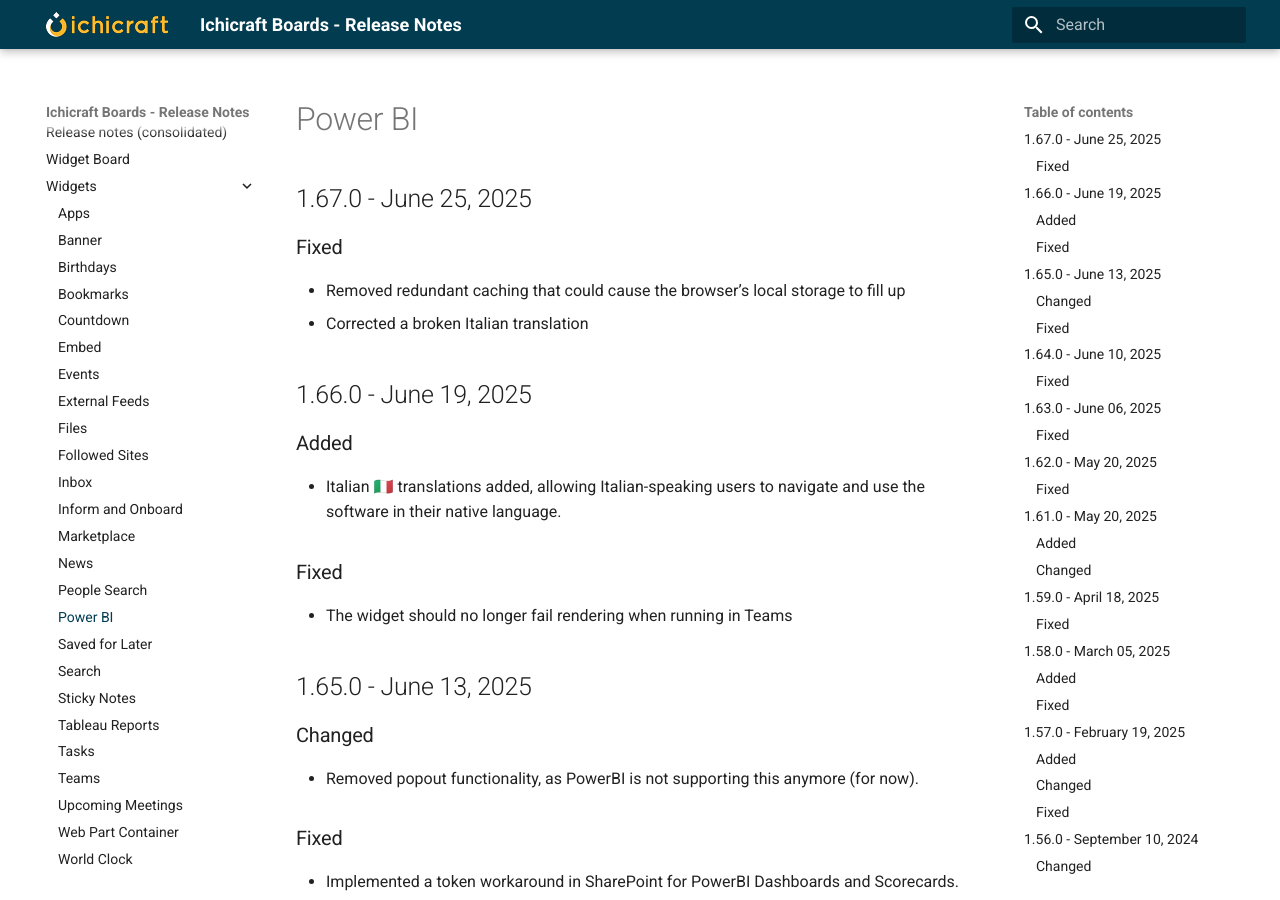
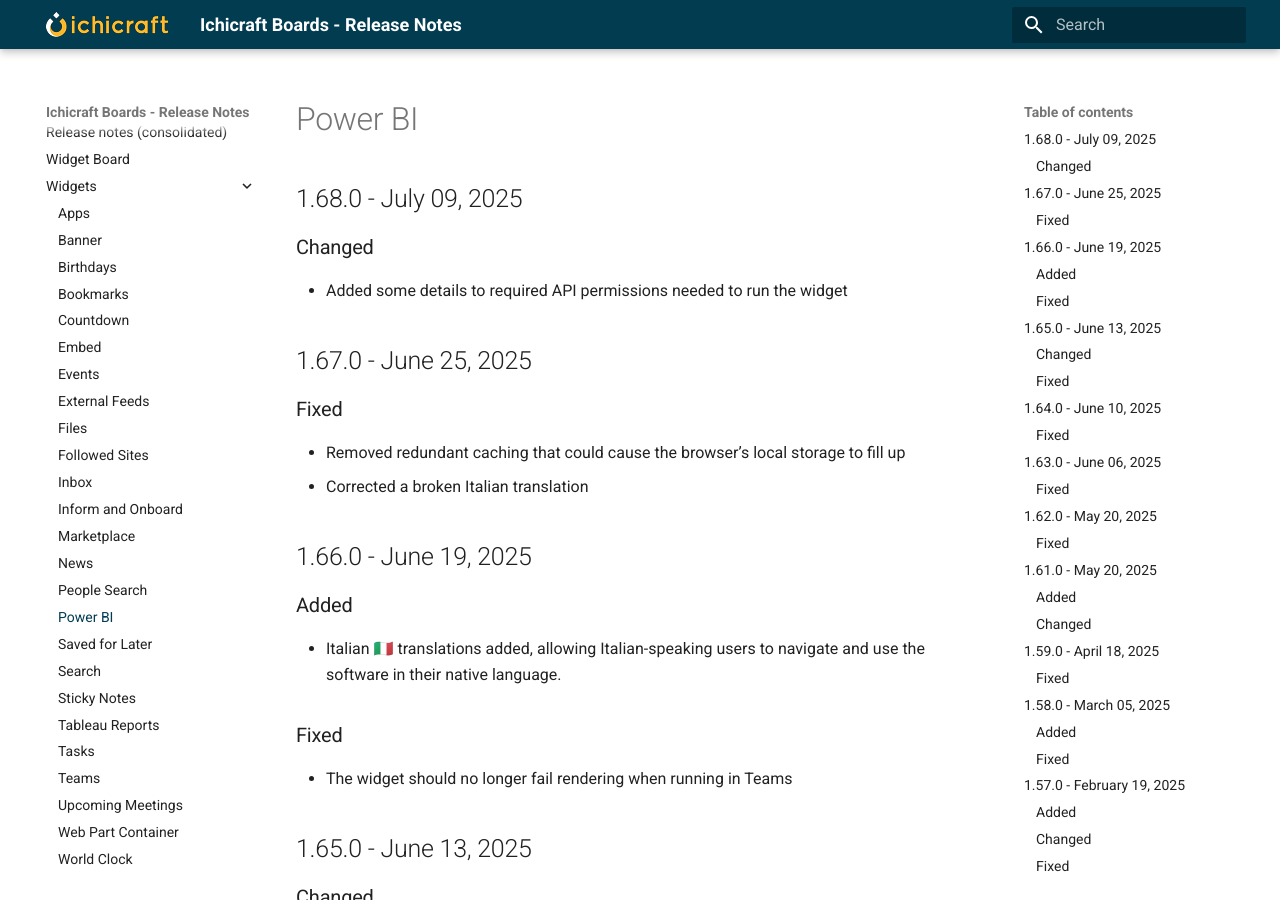
Before and after one commit to ichicraft/widgets-docs, an MkDocs documentation site: the page built from docs/Widgets/Power BI.md, in a window 1280 px wide and 900 px high. Built offline with MkDocs 1.6.1 and Material for MkDocs 9.7.7, drawn with Linux system fonts in a browser that asks for light colours.

```diff
--- a/docs/Widgets/Power BI.md
+++ b/docs/Widgets/Power BI.md
@@ -1,3 +1,8 @@
+## 1.68.0 - July 09, 2025
+
+### Changed
+- Added some details to required API permissions needed to run the widget
+
 ## 1.67.0 - June 25, 2025
 
 ### Fixed
```
Also changed, not shown: docs/Release-notes-(consolidated).md (+5 -0 lines).
